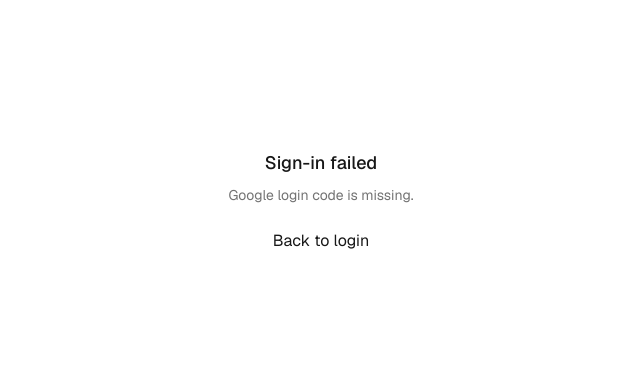
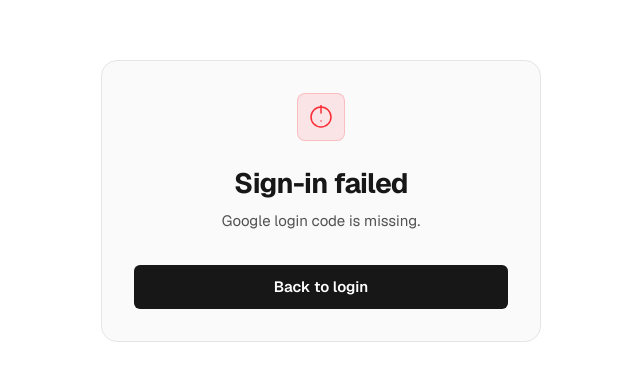
Before and after one commit to shaad4/relay-workflow-automation, a Next.js app in the folder frontend/: page /auth/google/callback in a window 1280 px wide. Shown: the part 199-580 px from the top of the page, without its empty margins (319-959 px from the left). Built offline with nearby package versions, Linux system fonts and the light colour scheme; no server answers.

Commit message:
feat(frontend-auth): Refactor Google login callback and enhance error handling

```diff
--- a/frontend/src/app/auth/google/callback/page.js
+++ b/frontend/src/app/auth/google/callback/page.js
@@ -1,74 +1,153 @@
 "use client";
 
-import { useEffect, useState } from "react";
+import { useEffect, useState, useRef, Suspense } from "react";
 import { useRouter, useSearchParams } from "next/navigation";
+import Link from "next/link";
 
 import { exchangeGoogleLoginCode } from "@/services/auth";
 import { useAuth } from "@/context/AuthContext";
 
-export default function GoogleCallbackPage() {
+const codePromiseMap = new Map();
+
+function getExchangePromise(code) {
+  if (!codePromiseMap.has(code)) {
+    codePromiseMap.set(code, exchangeGoogleLoginCode(code));
+  }
+  return codePromiseMap.get(code);
+}
+
+function GoogleCallbackContent() {
   const router = useRouter();
   const searchParams = useSearchParams();
   const { login } = useAuth();
 
-  const [error, setError] = useState(null);
+  const code = searchParams.get("code");
+  const [error, setError] = useState(() => (!code ? "Google login code is missing." : null));
+  const hasExecutedRef = useRef(false);
 
   useEffect(() => {
-    const code = searchParams.get("code");
-
-    if (!code) {
-      setError("Google login code is missing.");
+    if (!code || hasExecutedRef.current) {
       return;
     }
 
-    async function completeLogin() {
+    hasExecutedRef.current = true;
+
+    async function handleExchange() {
       try {
-        const response = await exchangeGoogleLoginCode(code);
+        const response = await getExchangePromise(code);
 
-        await login(
-          response.access_token,
-          response.refresh_token
-        );
+        if (response?.access_token && response?.refresh_token) {
+          await login(response.access_token, response.refresh_token);
+          // eslint-disable-next-line @next/next/no-location-assign-relative-destination
+          window.location.href = "/dashboard";
+        } else if (response?.signup_session_id || response?.session) {
+          const sessionId = response.signup_session_id || response.session;
+          // eslint-disable-next-line @next/next/no-location-assign-relative-destination
+          window.location.href = `/workspace-setup?session=${encodeURIComponent(sessionId)}`;
+        } else if (response?.redirect_to) {
+          window.location.href = response.redirect_to;
+        } else {
+          // eslint-disable-next-line @next/next/no-location-assign-relative-destination
+          window.location.href = "/dashboard";
+        }
+      } catch (err) {
+        const msg = err?.message || "";
+        const lowerMsg = msg.toLowerCase();
 
-        router.replace("/dashboard");
-      } catch (error) {
-        console.error("Google login failed:", error);
-        setError("Google login could not be completed.");
+        const existingRefreshToken =
+          typeof window !== "undefined" && localStorage.getItem("refresh_token");
+
+        if (
+          lowerMsg.includes("already been used") ||
+          lowerMsg.includes("already used") ||
+          lowerMsg.includes("session has already")
+        ) {
+          if (existingRefreshToken) {
+            // eslint-disable-next-line @next/next/no-location-assign-relative-destination
+            window.location.href = "/dashboard";
+            return;
+          }
+          setError(
+            "This Google login session has already been used. Please try signing in again."
+          );
+        } else if (lowerMsg.includes("expired") || lowerMsg.includes("invalid")) {
+          if (existingRefreshToken) {
+            // eslint-disable-next-line @next/next/no-location-assign-relative-destination
+            window.location.href = "/dashboard";
+            return;
+          }
+          setError(
+            "Your Google login session has expired or is invalid. Please sign in again."
+          );
+        } else {
+          setError(msg || "Google login could not be completed. Please try again.");
+        }
       }
     }
 
-    completeLogin();
-  }, [searchParams, login, router]);
+    handleExchange();
+  }, [code, login, router]);
 
   if (error) {
     return (
-      <main className="flex min-h-screen items-center justify-center">
-        <div className="text-center">
-          <h1 className="text-lg font-medium">
+      <main className="min-h-screen w-full flex flex-col items-center justify-center p-4 sm:p-6 bg-[var(--canvas)] text-[var(--text-primary)]">
+        <div className="w-full max-w-[440px] bg-[var(--surface)] border border-[var(--border-subtle)] rounded-xl sm:rounded-2xl p-8 text-center">
+          <div className="mx-auto w-12 h-12 rounded-[8px] bg-red-500/10 border border-red-500/20 flex items-center justify-center mb-6 text-red-500 dark:text-red-400">
+            <svg
+              className="w-6 h-6"
+              viewBox="0 0 24 24"
+              fill="none"
+              stroke="currentColor"
+              strokeWidth="1.5"
+              strokeLinecap="round"
+              strokeLinejoin="round"
+              aria-hidden="true"
+            >
+              <circle cx="12" cy="12" r="10" />
+              <line x1="12" y1="8" x2="12" />
+              <line x1="12" y1="16" x2="12.01" y2="16" />
+            </svg>
+          </div>
+          <h1 className="text-[28px] leading-[36px] font-bold text-[var(--text-primary)] tracking-tight mb-2">
             Sign-in failed
           </h1>
-
-          <p className="mt-2 text-sm text-neutral-500">
+          <p className="text-[15px] leading-[24px] text-[var(--text-secondary)] mb-8">
             {error}
           </p>
-
-          <button
-            type="button"
-            onClick={() => router.replace("/login")}
-            className="mt-6"
+          <Link
+            href="/login"
+            className="w-full h-11 px-4 rounded-[6px] bg-[#171717] dark:bg-[#EDEDED] text-white dark:text-black font-semibold text-[15px] hover:bg-black dark:hover:bg-white active:opacity-90 focus:outline-none focus:ring-2 focus:ring-[var(--accent)]/40 transition-all duration-100 ease-out flex items-center justify-center gap-2 cursor-pointer inline-flex"
           >
             Back to login
-          </button>
+          </Link>
         </div>
       </main>
     );
   }
 
   return (
-    <main className="flex min-h-screen items-center justify-center">
-      <p className="text-sm text-neutral-500">
-        Signing you in...
-      </p>
+    <main className="min-h-screen w-full flex items-center justify-center bg-[var(--canvas)] text-[var(--text-primary)]">
+      <div className="flex items-center gap-3 text-[15px] text-[var(--text-secondary)]">
+        <div className="w-5 h-5 border-2 border-[var(--text-secondary)] border-t-transparent rounded-full animate-spin" />
+        <span>Signing you in...</span>
+      </div>
     </main>
   );
 }
+
+export default function GoogleCallbackPage() {
+  return (
+    <Suspense
+      fallback={
+        <main className="min-h-screen w-full flex items-center justify-center bg-[var(--canvas)] text-[var(--text-primary)]">
+          <div className="flex items-center gap-3 text-[15px] text-[var(--text-secondary)]">
+            <div className="w-5 h-5 border-2 border-[var(--text-secondary)] border-t-transparent rounded-full animate-spin" />
+            <span>Signing you in...</span>
+          </div>
+        </main>
+      }
+    >
+      <GoogleCallbackContent />
+    </Suspense>
+  );
+}
--- a/frontend/src/components/dashboard/DashboardSidebar.js
+++ b/frontend/src/components/dashboard/DashboardSidebar.js
@@ -5,7 +5,6 @@
 import Image from "next/image";
 import Link from "next/link";
 import { useAuth } from "@/context/AuthContext";
-import { useTheme } from "@/context/ThemeContext";
 import SidebarNavItem from "./SidebarNavItem";
 import ProfileMenu from "./ProfileMenu";
 
@@ -97,8 +96,6 @@
 
   const [profileMenuOpen, setProfileMenuOpen] = useState(false);
 
-  const { theme } = useTheme();
-
   const sidebarContent = (
     <div className="flex flex-col h-full bg-[var(--surface)] border-r border-[var(--border-subtle)] transition-all duration-150 ease-out select-none overflow-hidden">
       {/* Brand Header */}
@@ -106,30 +103,24 @@
         {!isCollapsed ? (
           <>
             <Link href="/dashboard" className="flex items-center gap-3 overflow-hidden">
-              {(theme === "light" || theme === "system") && (
+              {/* Dark Logo (shown in light mode) */}
               <Image
                 src="/brand/relay/relay-dark.png"
                 alt="Relay Logo"
                 width={160}
                 height={48}
                 priority
-                  className={`w-auto h-9 object-contain ${
-                    theme === "system" ? "dark:hidden" : "block"
-                  }`}
+                className="w-auto h-9 object-contain dark:hidden block"
               />
-              )}
-              {(theme === "dark" || theme === "system") && (
+              {/* Light Logo (shown in dark mode) */}
               <Image
                 src="/brand/relay/relay-light.png"
                 alt="Relay Logo"
                 width={160}
                 height={48}
                 priority
-                  className={`w-auto h-9 object-contain ${
-                    theme === "system" ? "hidden dark:block" : "block"
-                  }`}
+                className="w-auto h-9 object-contain hidden dark:block"
               />
-              )}
             </Link>
 
             {/* Desktop Sidebar Collapse Toggle */}
--- a/frontend/src/components/layout/AuthNavbar.js
+++ b/frontend/src/components/layout/AuthNavbar.js
@@ -2,38 +2,29 @@
 
 import Link from "next/link";
 import Image from "next/image";
-import { useTheme } from "@/context/ThemeContext";
 
 export default function AuthNavbar() {
-  const { theme } = useTheme();
-
   return (
     <header className="fixed top-0 left-0 right-0 z-50 w-full h-24 px-8 md:px-16 flex items-center justify-between bg-[var(--canvas)]">
       <Link href="/" className="flex items-center">
-        {(theme === "light" || theme === "system") && (
+        {/* Dark Logo (for light mode) */}
         <Image
           src="/brand/relay/relay-dark.png"
           alt="Relay Logo"
           width={400}
           height={120}
           priority
-            className={`h-20 md:h-24 w-auto object-contain ${
-              theme === "system" ? "dark:hidden inline-block" : "inline-block"
-            }`}
+          className="h-20 md:h-24 w-auto object-contain dark:hidden inline-block"
         />
-        )}
-        {(theme === "dark" || theme === "system") && (
+        {/* Light Logo (for dark mode) */}
         <Image
           src="/brand/relay/relay-light.png"
           alt="Relay Logo"
           width={400}
           height={120}
           priority
-            className={`h-20 md:h-24 w-auto object-contain ${
-              theme === "system" ? "hidden dark:inline-block" : "inline-block"
-            }`}
+          className="h-20 md:h-24 w-auto object-contain hidden dark:inline-block"
         />
-        )}
       </Link>
       <div>
         <Link
```
Also changed, not shown: frontend/public/brand/relay/relay-dark.png. Lines whose indentation alone changed are shown as unchanged.
